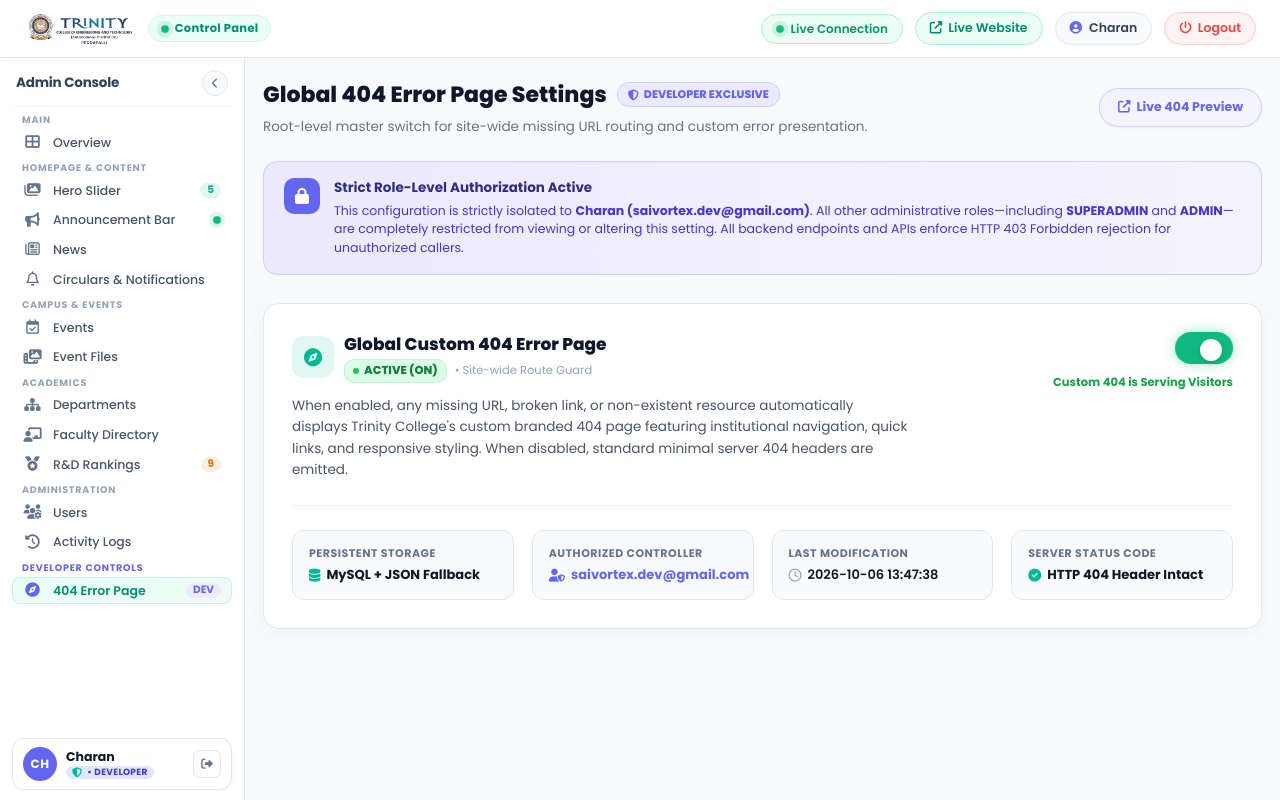
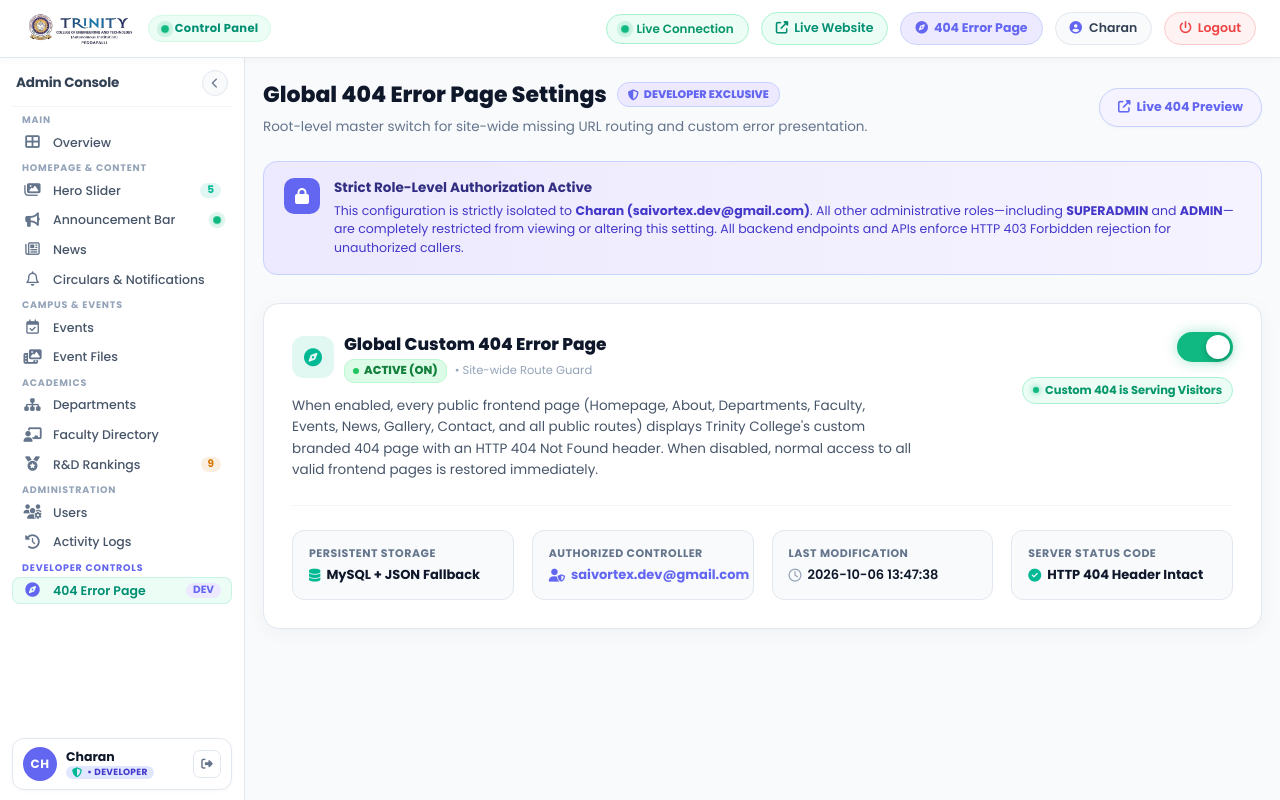
Before and after one commit to saicharan-bhuthkuri/tcek-website, a PHP site: page /admin/dashboard.php?tab=developer_settings in a window 1280 px wide. Run offline with PHP 8.4, Linux system fonts and the light colour scheme; a user stored in the database is signed in; data comes from the database, SQL or seed files in the repository; data that the repository does not hold is empty; some libraries are stand-ins or nearby versions.

Commit message:
feat: complete site-wide frontend 404 guard and refine developer toggle CSS

```diff
--- a/public/admin/dashboard.php
+++ b/public/admin/dashboard.php
@@ -242,6 +242,12 @@
                 <i class="fas fa-external-link-alt"></i>
                 <span>Live Website</span>
             </a>
+            <?php if ($is_developer): ?>
+                <a href="?tab=developer_settings" class="topbar-action-btn" title="Global 404 Error Page Settings" style="background:#ede9fe; color:#6366f1; border-color:#c7d2fe; font-weight:700;">
+                    <i class="fas fa-compass" style="color:#6366f1;"></i>
+                    <span>404 Error Page</span>
+                </a>
+            <?php endif; ?>
             <div class="admin-user-pill">
                 <i class="fas fa-user-circle" style="color:#6366f1;"></i>
                 <span><?php echo htmlspecialchars($admin['full_name']); ?></span>
@@ -539,7 +545,12 @@
                                     <p>Role-Based System Access Control Active</p>
                                 </div>
                             </div>
-                            <div class="pane-actions-right">
+                            <div class="pane-actions-right" style="display:flex; align-items:center; gap:10px;">
+                                <?php if ($is_developer): ?>
+                                    <a href="?tab=developer_settings" class="btn-outline-pill" style="border-color:#c7d2fe; color:#6366f1; background:#f5f3ff; font-weight:700; text-decoration:none;">
+                                        <i class="fas fa-compass"></i> 404 Error Page Settings
+                                    </a>
+                                <?php endif; ?>
                                 <button type="button" class="btn-emerald-pill" onclick="openModal('modalUser')">
                                     <i class="fas fa-user-plus"></i> Create User
                                 </button>
--- a/public/admin/views/developer_settings_tab.php
+++ b/public/admin/views/developer_settings_tab.php
@@ -19,7 +19,115 @@
 $is_404_on = !empty($settings['global_404_enabled']);
 $updated_time = $settings['updated_at'] ?? date('Y-m-d H:i:s');
 $updated_by = $settings['updated_by'] ?? 'saivortex.dev@gmail.com';
+$csrf_token = !empty($csrf_token) ? $csrf_token : (function_exists('get_csrf_token') ? get_csrf_token() : '');
 ?>
+
+<style>
+/* Developer Toggle Switch & State Card */
+.dev-toggle-wrapper {
+    display: flex;
+    flex-direction: column;
+    align-items: flex-end;
+    gap: 8px;
+}
+
+.dev-switch {
+    position: relative;
+    display: inline-block;
+    width: 56px;
+    height: 30px;
+    margin: 0;
+    cursor: pointer;
+    user-select: none;
+}
+
+.dev-switch input {
+    opacity: 0;
+    width: 0;
+    height: 0;
+    position: absolute;
+}
+
+.dev-slider {
+    position: absolute;
+    inset: 0;
+    background-color: #cbd5e1;
+    border-radius: 30px;
+    transition: background-color 0.25s ease, box-shadow 0.25s ease;
+}
+
+.dev-slider:before {
+    position: absolute;
+    content: "";
+    height: 24px;
+    width: 24px;
+    left: 3px;
+    top: 3px;
+    background-color: #ffffff;
+    border-radius: 50%;
+    box-shadow: 0 2px 6px rgba(15, 23, 42, 0.2), 0 1px 2px rgba(15, 23, 42, 0.1);
+    transition: transform 0.25s cubic-bezier(0.34, 1.56, 0.64, 1), background-color 0.2s ease;
+}
+
+.dev-switch input:checked + .dev-slider {
+    background-color: #10b981;
+    box-shadow: 0 0 14px rgba(16, 185, 129, 0.35);
+}
+
+.dev-switch input:checked + .dev-slider:before {
+    transform: translateX(26px);
+}
+
+.dev-switch:hover .dev-slider {
+    filter: brightness(0.97);
+}
+
+.dev-switch:hover input:checked + .dev-slider {
+    filter: brightness(1.05);
+}
+
+/* Feedback Status Pill */
+.dev-status-pill {
+    display: inline-flex;
+    align-items: center;
+    gap: 6px;
+    padding: 4px 10px;
+    border-radius: 20px;
+    font-size: 11.5px;
+    font-weight: 700;
+    letter-spacing: -0.1px;
+    transition: all 0.2s ease;
+    white-space: nowrap;
+}
+
+.dev-status-pill.is-active {
+    background: #ecfdf5;
+    color: #059669;
+    border: 1px solid #a7f3d0;
+}
+
+.dev-status-pill.is-inactive {
+    background: #f1f5f9;
+    color: #64748b;
+    border: 1px solid #e2e8f0;
+}
+
+.dev-status-pill .status-dot {
+    width: 6px;
+    height: 6px;
+    border-radius: 50%;
+    display: inline-block;
+}
+
+.dev-status-pill.is-active .status-dot {
+    background: #10b981;
+    box-shadow: 0 0 6px rgba(16, 185, 129, 0.8);
+}
+
+.dev-status-pill.is-inactive .status-dot {
+    background: #94a3b8;
+}
+</style>
 
 <div class="tab-pane active" id="tabDeveloperSettings">
     <!-- Header Area -->
@@ -76,25 +184,26 @@
                     </div>
                 </div>
                 <p style="font-size:13.5px; color:#475569; line-height:1.6; margin:12px 0 0 0;">
-                    When enabled, any missing URL, broken link, or non-existent resource automatically displays Trinity College's custom branded 404 page featuring institutional navigation, quick links, and responsive styling. When disabled, standard minimal server 404 headers are emitted.
+                    When enabled, every public frontend page (Homepage, About, Departments, Faculty, Events, News, Gallery, Contact, and all public routes) displays Trinity College's custom branded 404 page with an HTTP 404 Not Found header. When disabled, normal access to all valid frontend pages is restored immediately.
                 </p>
             </div>
 
             <!-- Interactive Toggle Control Switch -->
-            <div style="display:flex; flex-direction:column; align-items:flex-end; gap:10px;">
+            <div class="dev-toggle-wrapper">
                 <form id="formToggle404" method="POST" action="../backend/crud.php" style="margin:0;">
                     <input type="hidden" name="action" value="toggle_global_404">
                     <input type="hidden" name="csrf_token" value="<?php echo htmlspecialchars($csrf_token); ?>">
                     <input type="hidden" name="redirect_tab" value="developer_settings">
 
-                    <label class="switch-box" style="width:58px; height:32px; margin:0; cursor:pointer;" title="Click to toggle Global 404 Error Page">
+                    <label class="dev-switch" title="Click to toggle Global 404 Error Page">
                         <input type="checkbox" id="switchGlobal404" <?php echo $is_404_on ? 'checked' : ''; ?> onchange="handle404ToggleChange(this)">
-                        <span class="switch-slider" style="border-radius:34px;"></span>
+                        <span class="dev-slider"></span>
                     </label>
                 </form>
 
-                <div id="toggleFeedbackMsg" style="font-size:11.5px; font-weight:700; color:<?php echo $is_404_on ? '#16a34a' : '#64748b'; ?>;">
-                    <?php echo $is_404_on ? 'Custom 404 is Serving Visitors' : 'Standard 404 Mode Active'; ?>
+                <div id="toggleFeedbackMsg" class="dev-status-pill <?php echo $is_404_on ? 'is-active' : 'is-inactive'; ?>">
+                    <span class="status-dot"></span>
+                    <span id="toggleFeedbackText"><?php echo $is_404_on ? 'Custom 404 is Serving Visitors' : 'Standard 404 Mode Active'; ?></span>
                 </div>
             </div>
         </div>
@@ -142,14 +251,20 @@
     const isChecked = checkbox.checked ? 1 : 0;
     const badge = document.getElementById('badge404Status');
     const feedback = document.getElementById('toggleFeedbackMsg');
+    const feedbackText = document.getElementById('toggleFeedbackText');
     const updatedAt = document.getElementById('text404UpdatedAt');
     const form = document.getElementById('formToggle404');
     const csrfToken = "<?php echo htmlspecialchars($csrf_token); ?>";
 
     // Immediate optimistic UI feedback
-    if (feedback) {
-        feedback.innerText = isChecked ? 'Enabling Custom 404...' : 'Disabling Custom 404...';
-        feedback.style.color = '#6366f1';
+    if (feedback && feedbackText) {
+        if (isChecked) {
+            feedback.className = 'dev-status-pill is-active';
+            feedbackText.innerText = 'Custom 404 is Serving Visitors';
+        } else {
+            feedback.className = 'dev-status-pill is-inactive';
+            feedbackText.innerText = 'Standard 404 Mode Active';
+        }
     }
 
     const formData = new FormData();
@@ -188,16 +303,10 @@
                     badge.style.borderColor = '#e2e8f0';
                 }
             }
-            if (feedback) {
-                feedback.innerText = isChecked ? 'Custom 404 is Serving Visitors' : 'Standard 404 Mode Active';
-                feedback.style.color = isChecked ? '#16a34a' : '#64748b';
-            }
             if (updatedAt) {
-                const now = new Date();
                 updatedAt.innerHTML = '<i class="far fa-clock" style="color:#94a3b8;"></i> Just now';
             }
         } else {
-            // Fallback to standard form submit if JSON didn't return success
             form.submit();
         }
     })
--- a/public/backend/auth.php
+++ b/public/backend/auth.php
@@ -135,14 +135,23 @@
     if (!is_admin_logged_in()) {
         return false;
     }
-    $role = strtolower(trim((string)($_SESSION['tcek_admin_role'] ?? '')));
-    if ($role !== 'developer') {
-        return false;
-    }
+
     $email = trim((string)($_SESSION['tcek_admin_email'] ?? ''));
     $username = trim((string)($_SESSION['tcek_admin_username'] ?? ''));
 
-    return (strcasecmp($email, 'saivortex.dev@gmail.com') === 0 || strcasecmp($username, 'Charan') === 0);
+    // Check if the current authenticated account matches Developer identity
+    $isDeveloperAccount = is_protected_account(['email' => $email, 'username' => $username])
+        || (strcasecmp($email, 'saivortex.dev@gmail.com') === 0)
+        || (strcasecmp($username, 'Charan') === 0);
+
+    if (!$isDeveloperAccount) {
+        return false;
+    }
+
+    // Automatically sync active session role to developer for root developer
+    $_SESSION['tcek_admin_role'] = 'developer';
+
+    return true;
 }
 
 /**
@@ -184,11 +193,16 @@
 function get_current_admin(): array {
     $email = $_SESSION['tcek_admin_email'] ?? 'saivortex.dev@gmail.com';
     $username = $_SESSION['tcek_admin_username'] ?? 'Charan';
-    $role = $_SESSION['tcek_admin_role'] ?? 'developer';
-    $isProtected = is_protected_account(['email' => $email, 'username' => $username]);
+    $isProtected = is_protected_account(['email' => $email, 'username' => $username])
+        || (strcasecmp($email, 'saivortex.dev@gmail.com') === 0)
+        || (strcasecmp($username, 'Charan') === 0);
+
     if ($isProtected) {
-        $role = 'developer';
+        $_SESSION['tcek_admin_role'] = 'developer';
     }
+
+    $role = $_SESSION['tcek_admin_role'] ?? ($isProtected ? 'developer' : 'admin');
+
     return [
         'id'           => $_SESSION['tcek_admin_id'] ?? null,
         'username'     => $username,
--- a/public/backend/config/content_versions.json
+++ b/public/backend/config/content_versions.json
@@ -12,7 +12,7 @@
     "courses": 1791721339,
     "workshops": 1728645000,
     "users": 1791724033,
-    "global": 1791725603,
-    "last_updated": "2026-10-11 13:33:23",
-    "last_updated_formatted": "11 Oct 2026, 01:33 PM"
+    "global": 1791727081,
+    "last_updated": "2026-10-11 13:58:01",
+    "last_updated_formatted": "11 Oct 2026, 01:58 PM"
 }
--- a/public/backend/config/system_settings.json
+++ b/public/backend/config/system_settings.json
@@ -1,6 +1,6 @@
 {
     "global_404_enabled": 1,
     "global_404_custom_message": "The page you are looking for does not exist or has been moved.",
-    "updated_at": "2026-10-11 13:33:23",
+    "updated_at": "2026-10-11 13:58:01",
     "updated_by": "saivortex.dev@gmail.com"
 }
--- a/public/head.php
+++ b/public/head.php
@@ -1,4 +1,10 @@
 <?php
+// Central Server-Side Guard: Global Frontend 404 Mode
+if (file_exists(__DIR__ . '/backend/frontend_guard.php')) {
+    require_once __DIR__ . '/backend/frontend_guard.php';
+    check_and_enforce_frontend_404_mode();
+}
+
 // Enforce public endpoint rate limiting
 if (file_exists(__DIR__ . '/backend/security/RateLimiter.php')) {
     require_once __DIR__ . '/backend/security/RateLimiter.php';
```
Also changed, not shown: public/404.php (+1 -26 lines), public/backend/config/activity_logs_data.json (+99 -0 lines), public/backend/frontend_guard.php (added, +108 -0 lines), public/header.php (+7 -0 lines).
